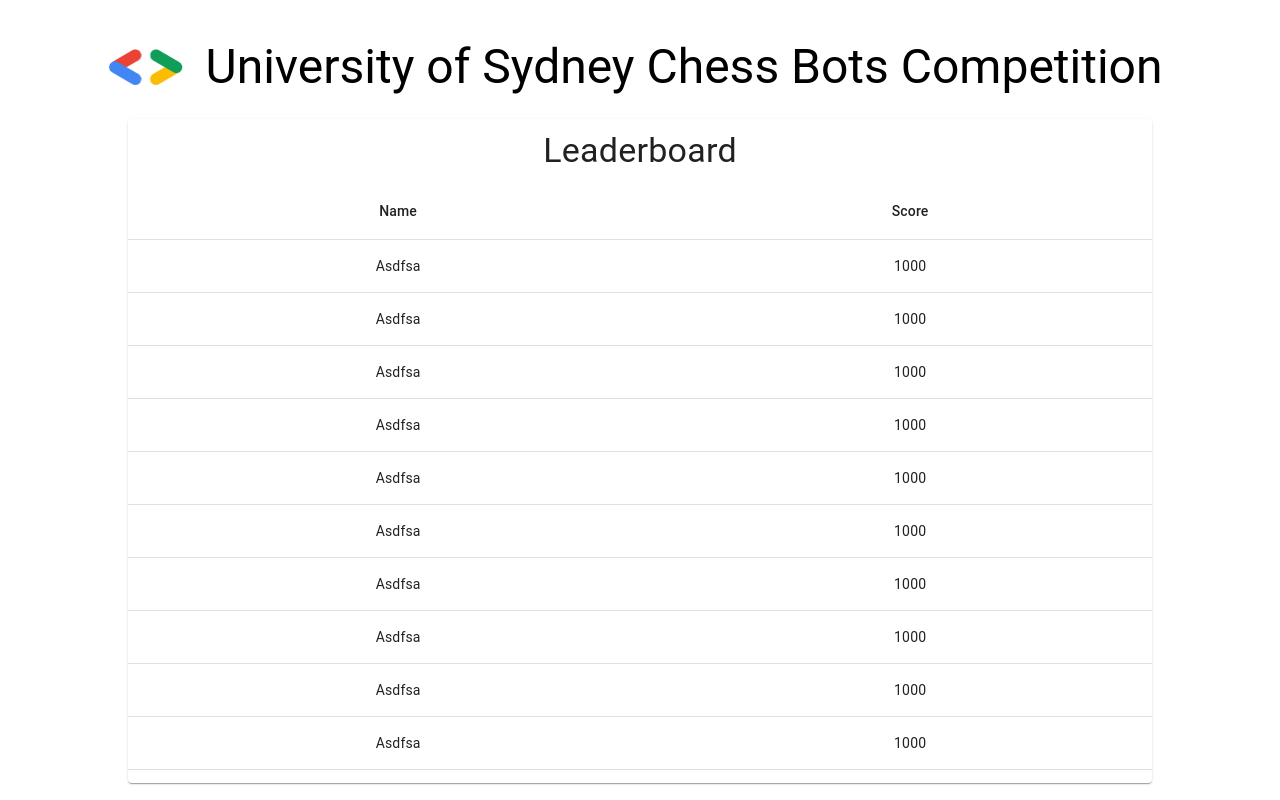
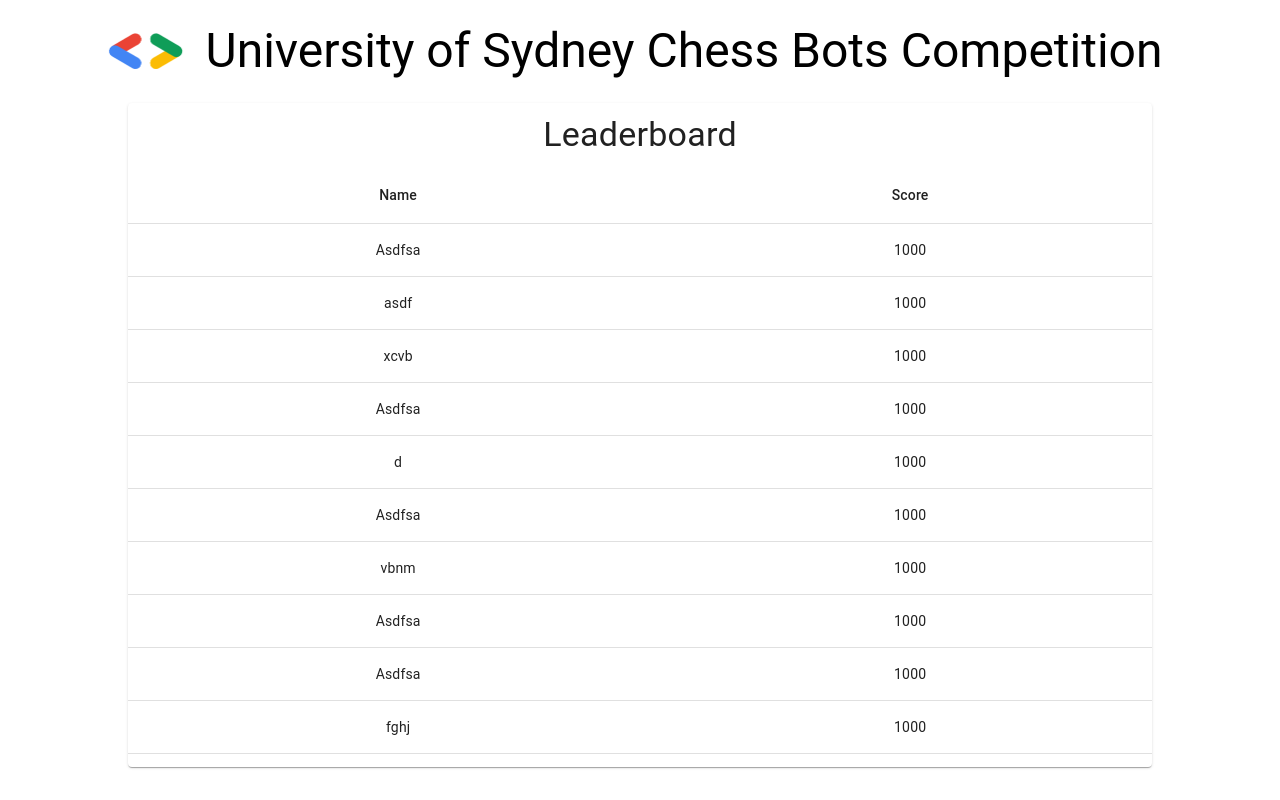
Before and after one commit to GDSC-USYD/chess-bots, a Next.js app: page /components/LeftPanel in a window 1280 px wide. Built offline with nearby package versions, Linux system fonts and the light colour scheme.

Commit message:
Searchbar for games

```diff
--- a/decalrations.d.ts
+++ /dev/null
@@ -1,2 +0,0 @@
-declare module "kokopu-react";
-declare module "kokopu";
--- a/pages/components/LeftPanel.tsx
+++ b/pages/components/LeftPanel.tsx
@@ -1,36 +1,45 @@
 import Leaderboard from "./Leaderboard";
 import TopBar from "./TopBar";
+import SearchBar from "./SearchBar";
+import { User } from "../types/UserTypes";
 import styles from "../../styles/left-panel.module.css";
+
+import { useState } from "react";
 
 import Box from "@material-ui/core/Box";
 
+const users = [
+  { id: 123, mmr: 1000, name: "Asdfsa" },
+  { id: 124, mmr: 1000, name: "asdf" },
+  { id: 125, mmr: 1000, name: "xcvb" },
+  { id: 126, mmr: 1000, name: "Asdfsa" },
+  { id: 127, mmr: 1000, name: "d" },
+  { id: 128, mmr: 1000, name: "Asdfsa" },
+  { id: 129, mmr: 1000, name: "vbnm" },
+  { id: 111, mmr: 1000, name: "Asdfsa" },
+  { id: 1123, mmr: 1000, name: "Asdfsa" },
+  { id: 1233, mmr: 1000, name: "fghj" },
+  { id: 1234, mmr: 1000, name: "yu" },
+  { id: 1235, mmr: 1000, name: "Asdfsa" },
+  { id: 1236, mmr: 1000, name: "sehf" },
+  { id: 1237, mmr: 1000, name: "fghj" },
+  { id: 1238, mmr: 1000, name: "Asdfsa" },
+  { id: 1239, mmr: 1000, name: "dfghj" },
+  { id: 1230, mmr: 1000, name: "Asdfsa" },
+  { id: 12300, mmr: 1000, name: "Asdfsa" },
+  { id: 12311, mmr: 1000, name: "nbfg" },
+];
+
 const LeftPanel = () => {
+  const [selectedUser, setSelectedUser] = useState<User["id"] | null>(null);
+
   return (
     <Box className={styles.panel}>
       <TopBar />
-      <Leaderboard
-        users={[
-          { id: 123, mmr: 1000, name: "Asdfsa" },
-          { id: 123, mmr: 1000, name: "Asdfsa" },
-          { id: 123, mmr: 1000, name: "Asdfsa" },
-          { id: 123, mmr: 1000, name: "Asdfsa" },
-          { id: 123, mmr: 1000, name: "Asdfsa" },
-          { id: 123, mmr: 1000, name: "Asdfsa" },
-          { id: 123, mmr: 1000, name: "Asdfsa" },
-          { id: 123, mmr: 1000, name: "Asdfsa" },
-          { id: 123, mmr: 1000, name: "Asdfsa" },
-          { id: 123, mmr: 1000, name: "Asdfsa" },
-          { id: 123, mmr: 1000, name: "Asdfsa" },
-          { id: 123, mmr: 1000, name: "Asdfsa" },
-          { id: 123, mmr: 1000, name: "Asdfsa" },
-          { id: 123, mmr: 1000, name: "Asdfsa" },
-          { id: 123, mmr: 1000, name: "Asdfsa" },
-          { id: 123, mmr: 1000, name: "Asdfsa" },
-          { id: 123, mmr: 1000, name: "Asdfsa" },
-          { id: 123, mmr: 1000, name: "Asdfsa" },
-          { id: 123, mmr: 1000, name: "Asdfsa" },
-        ]}
-      />
+      <Leaderboard users={users} />
+      <div style={{ padding: "5rem 0" }}></div>
+      <SearchBar users={users} setSelectedUser={setSelectedUser} />
+      <div style={{ padding: "5rem 0" }}></div>
     </Box>
   );
 };
--- /dev/null
+++ b/pages/components/SearchBar.tsx
@@ -0,0 +1,77 @@
+import styles from "../../styles/searchbar.module.css";
+import { useState, useRef, useEffect } from "react";
+import { User } from "../types/UserTypes";
+
+import IconButton from "@material-ui/core/IconButton";
+import InputBase from "@material-ui/core/InputBase";
+import Paper from "@material-ui/core/Paper";
+import PersonOutlineIcon from "@material-ui/icons/PersonOutline";
+import SearchIcon from "@material-ui/icons/Search";
+import Popper from "@material-ui/core/Popper";
+import Grow from "@material-ui/core/Grow";
+import ClickAwayListener from "@material-ui/core/ClickAwayListener";
+import MenuList from "@material-ui/core/MenuList";
+import MenuItem from "@material-ui/core/MenuItem";
+
+interface Props {
+  users: User[];
+  setSelectedUser: (userId: User["id"]) => void;
+}
+
+const SearchBar = ({ users, setSelectedUser }: Props) => {
+  const [search, setSearch] = useState<string>("");
+  const [open, setOpen] = useState<boolean>(false);
+
+  const anchorRef = useRef<HTMLDivElement>(null);
+
+  useEffect(() => {
+    if (search) setOpen(true);
+  }, [search]);
+
+  return (
+    <>
+      <Paper component="form" className={styles.root}>
+        <>
+          <PersonOutlineIcon className={styles.person} />
+          <InputBase
+            placeholder="Search and filter by a User"
+            ref={anchorRef}
+            onChange={(e) => setSearch(e.target.value)}
+          />
+        </>
+        <IconButton disabled>
+          <SearchIcon />
+        </IconButton>
+      </Paper>
+      <Popper open={open} anchorEl={anchorRef.current} transition disablePortal>
+        {({ TransitionProps, placement }) => (
+          <Grow {...TransitionProps}>
+            <Paper>
+              <ClickAwayListener onClickAway={() => setOpen(false)}>
+                <MenuList>
+                  {users
+                    .filter((u) =>
+                      u.name.toLowerCase().includes(search.toLowerCase())
+                    )
+                    .map((u) => (
+                      <MenuItem
+                        key={u.id}
+                        onClick={(event) => {
+                          setSelectedUser(u.id);
+                          setOpen(false);
+                        }}
+                      >
+                        {u.name}
+                      </MenuItem>
+                    ))}
+                </MenuList>
+              </ClickAwayListener>
+            </Paper>
+          </Grow>
+        )}
+      </Popper>
+    </>
+  );
+};
+
+export default SearchBar;
--- /dev/null
+++ b/styles/searchbar.module.css
@@ -0,0 +1,10 @@
+.root {
+  display: flex;
+  flex-direction: row;
+  align-items: center;
+  justify-content: space-between;
+}
+
+.person {
+  margin: 0 1rem;
+}
--- a/styles/topbar.module.css
+++ b/styles/topbar.module.css
@@ -1,7 +1,7 @@
 .topbar {
   display: flex;
   width: 100%;
-  padding: 1rem 0;
+  padding: 0 0 1rem;
   flex-direction: row;
   align-items: center;
   justify-content: center;
```
Also changed, not shown: pages/GameViewer.tsx (+52 -52 lines).
